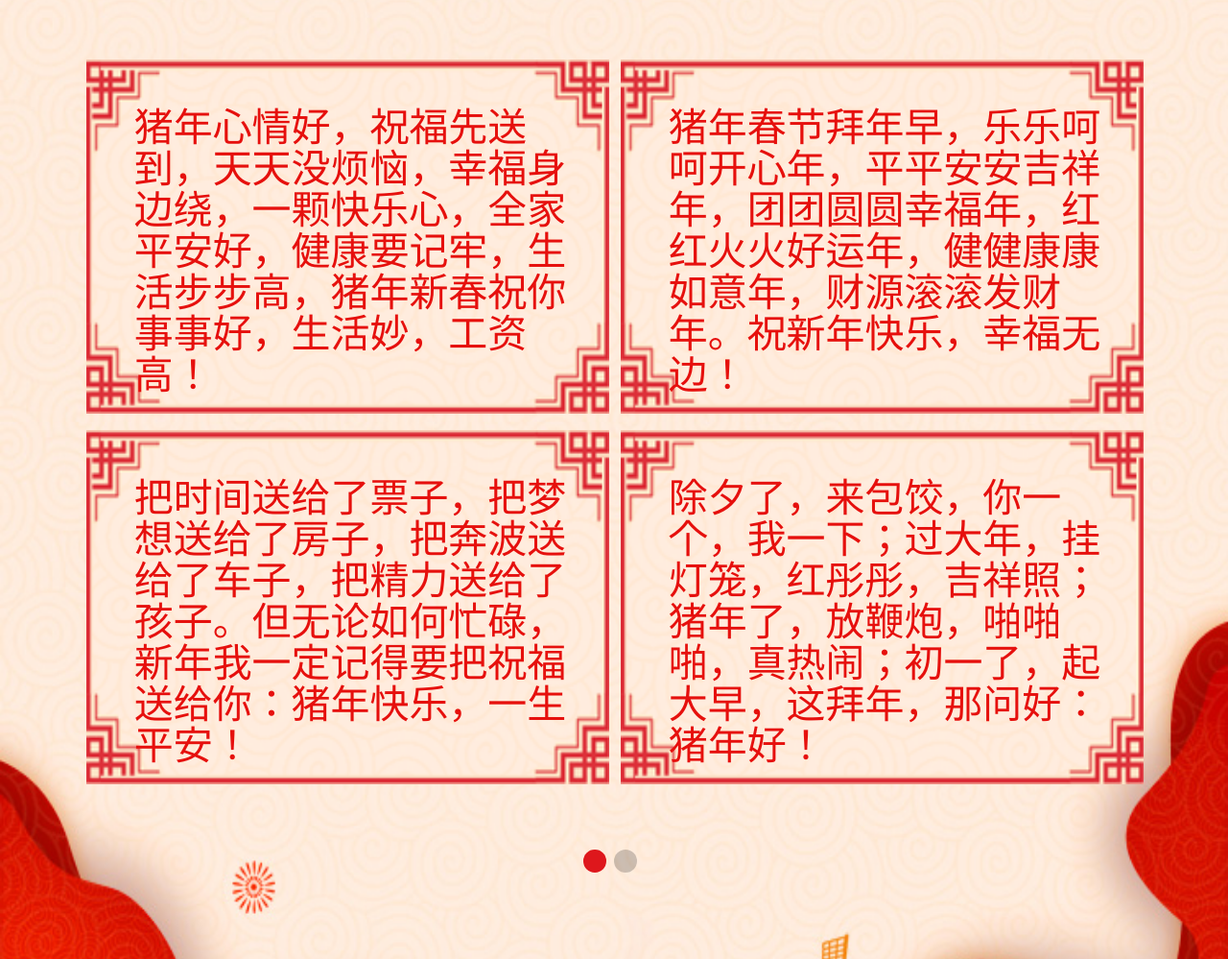
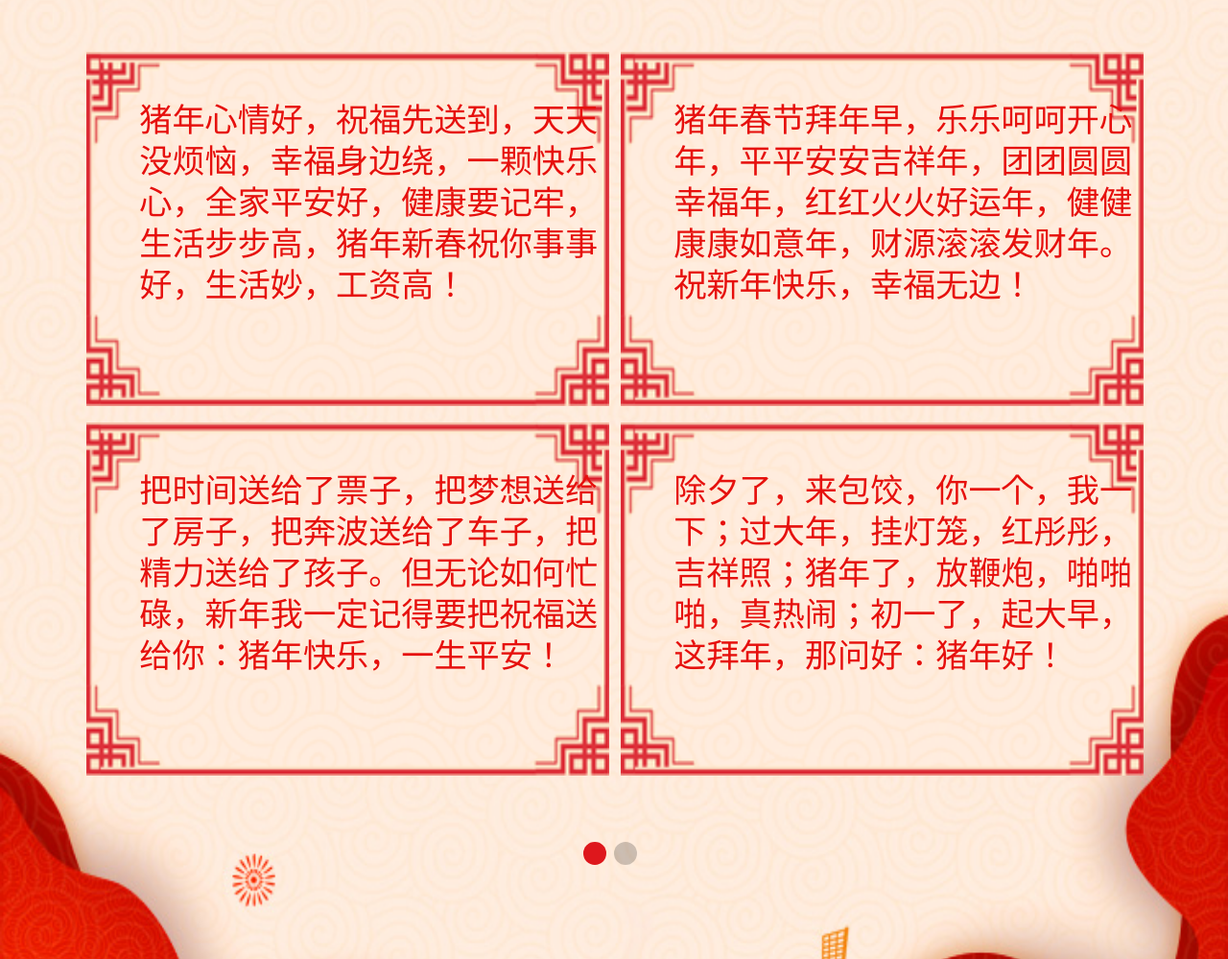
Before and after one commit to ayanamirei0/2019_new_year_mobile, a plain HTML site: page index.html in a window 1280 px wide. Shown: the part 4881-5880 px from the top of the page at 96% size. Drawn offline with Linux system fonts and the light colour scheme; a web font is replaced by a local one.

Commit message:
图片更换

```diff
--- a/css/index.css
+++ b/css/index.css
@@ -212,13 +212,13 @@
     height: 5.4rem;
 }
 .hechun .essay p{
-    font-size: .6rem;
+    font-size: .5rem;
     color: #E6100D;
     width: 7rem;
     line-height: .63rem;
     position: absolute;
     top: 13%;
-    left: 9%;
+    left: 10%;
     font-family: 'fz';
 }
 
```
Also changed, not shown: img/hechun_mobile.png.
